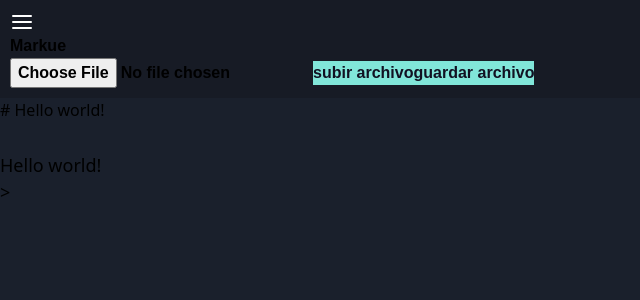
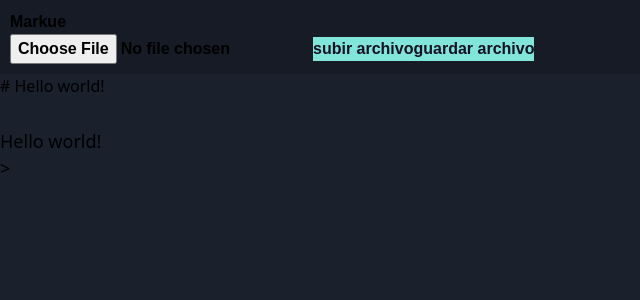
Before and after one commit to jonarroh/markVue, a Vue app: page / in a window 1280 px wide. Shown: the top 300 px of the page, without its empty margins (0-640 px from the left). Built offline with nearby package versions, Linux system fonts and the light colour scheme.

Commit message:
➖ remove icon

```diff
--- a/src/components/UI/Navbar.vue
+++ b/src/components/UI/Navbar.vue
@@ -1,6 +1,6 @@
 <template>
 	<nav class="flex items-center">
-		<svg
+		<!-- <svg
 			xmlns="http://www.w3.org/2000/svg"
 			width="24"
 			height="24"
@@ -13,7 +13,7 @@
 			<line x1="3" y1="12" x2="21" y2="12"></line>
 			<line x1="3" y1="6" x2="21" y2="6"></line>
 			<line x1="3" y1="18" x2="21" y2="18"></line>
-		</svg>
+		</svg> -->
 
 		<h1 class="px-2 text-2xl text-white">Markue</h1>
 		<input
```
